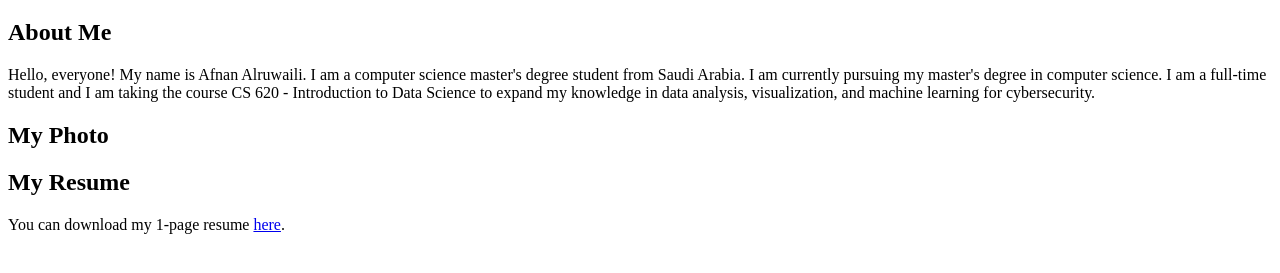
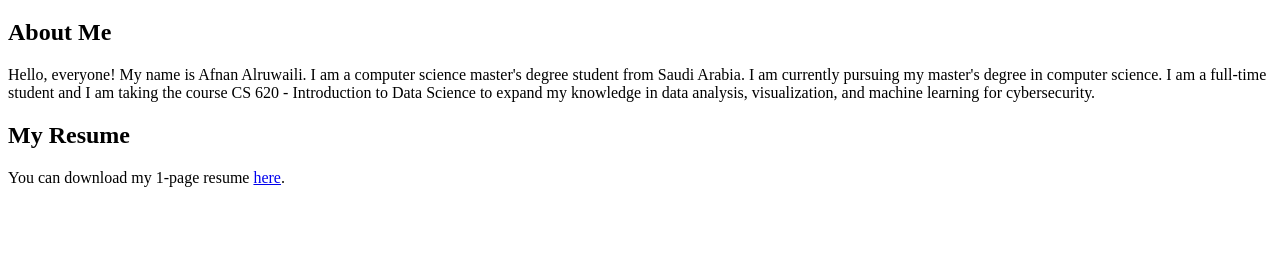
Before and after one commit to afnan9400/Afnan-Alruwaili, a plain HTML site: page index.html in a window 1280 px wide. Shown: the part 61-334 px from the top of the page. Drawn offline with Linux system fonts and the light colour scheme.

Commit message:
Update index.html

```diff
--- a/index.html
+++ b/index.html
@@ -9,7 +9,6 @@
   <h2>About Me</h2>
   <p>Hello, everyone! My name is Afnan Alruwaili. I am a computer science master's degree student from Saudi Arabia. I am currently pursuing my master's degree in computer science. I am a full-time student and I am taking the course CS 620 - Introduction to Data Science to expand my knowledge in data analysis, visualization, and machine learning for cybersecurity.</p>
 
-  <h2>My Photo</h2>
 
   <h2>My Resume</h2>
   <p>You can download my 1-page resume <a href="resume.pdf">here</a>.</p>
```
